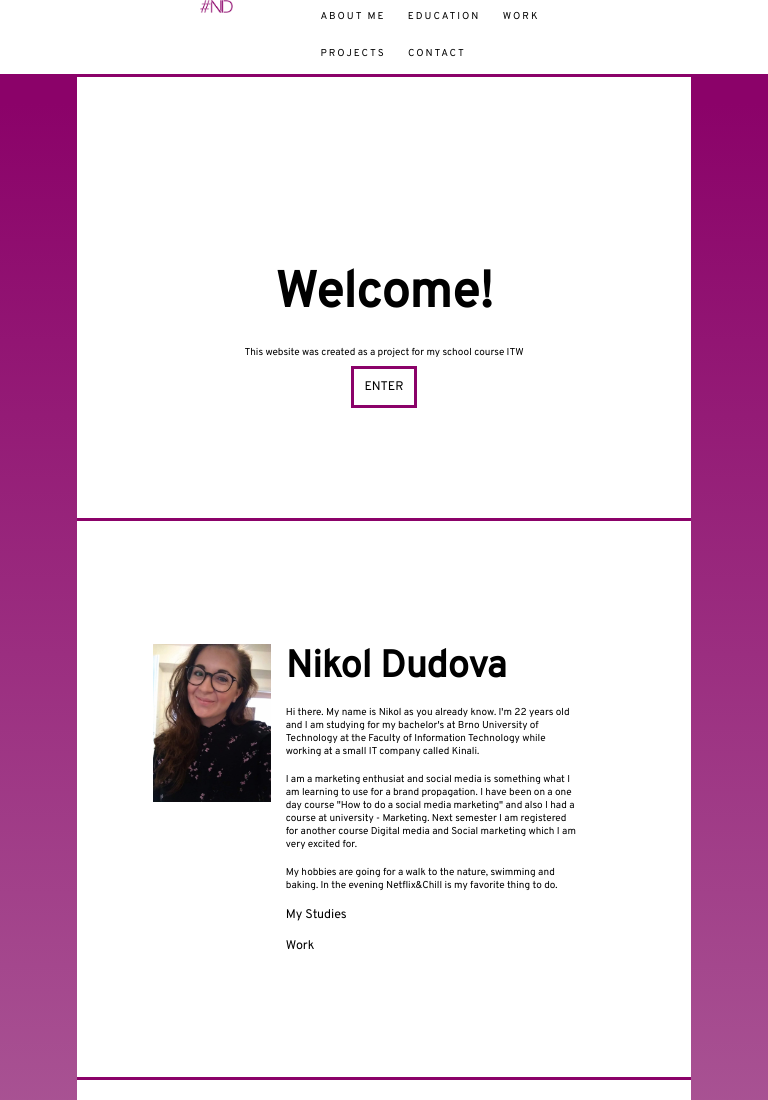
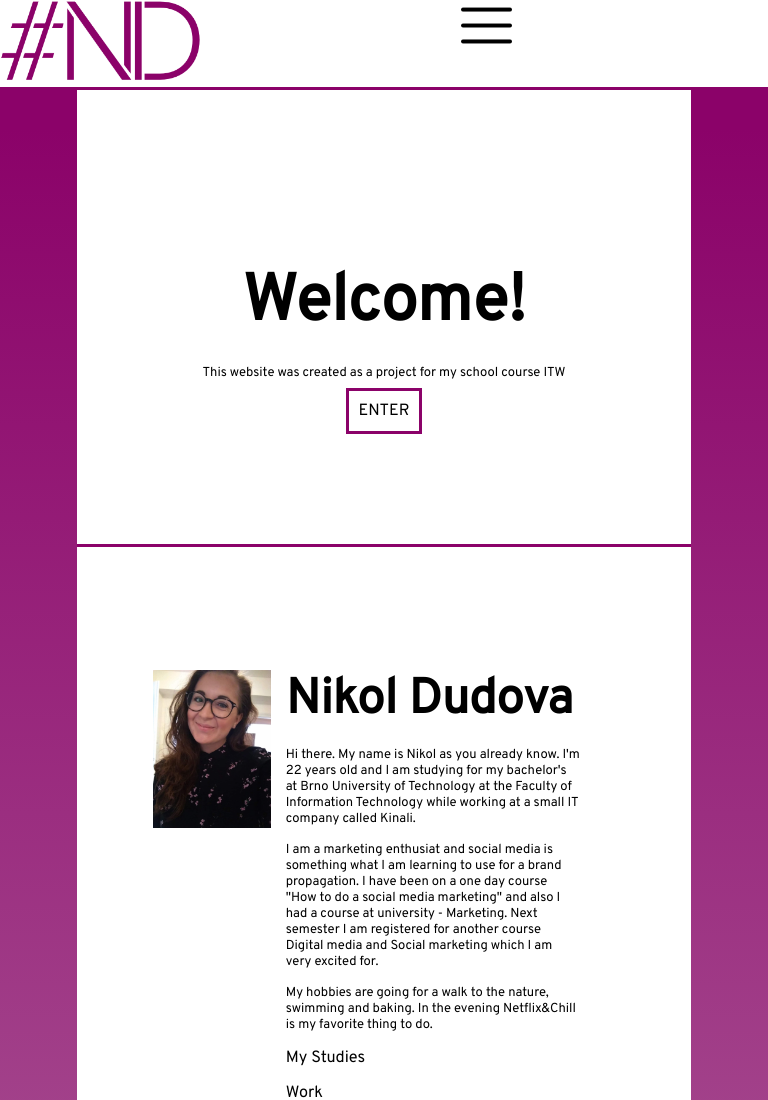
Before and after one commit to nikcadudo/ITW, a plain HTML site: page index.html in a window 768 px wide. Shown: the top 1100 px of the page. Drawn offline with Linux system fonts and the light colour scheme.

Commit message:
hamburger menu for all devices under 1200 px
when wider than 500px menu is not on the very right position

```diff
--- a/index.html
+++ b/index.html
@@ -12,7 +12,7 @@
 </head>
 <body>
 
-    <nav class="nav-menu">
+    <nav class="nav-menu" id="menu">
         <div class="logo" id="nd-logo">
             <a href="http://www.stud.fit.vutbr.cz/~xdudov01/ITWproj2/index.html" class="logo"><img src="mylogo.png" class="logo"></a>
         </div>
--- a/style.css
+++ b/style.css
@@ -239,6 +239,23 @@ h3 {
     font-size: 1.5em;
 }
 
+.sectionref a {
+    float: left;
+    color: black;
+    text-align: center;
+    padding: 10px;
+    text-decoration: none;
+    text-transform: uppercase;
+    letter-spacing: 0.2em;
+}
+
+.sectionref a:hover {
+    background-color: #8b0269;
+    color: white;
+    font-weight: bold;
+    background-position: bottom;
+}
+
 @media (min-width: 1200px){
     html {
         font-size: 16px;
@@ -291,102 +308,11 @@ h3 {
     .dropdown-content li {
         display: inline-block;
     }
-
-    .sectionref a {
-        float: left;
-        color: black;
-        text-align: center;
-        padding: 10px;
-        text-decoration: none;
-        text-transform: uppercase;
-        letter-spacing: 0.2em;
 }
 
-    .sectionref a:hover {
-        background-color: #8b0269;
-        color: white;
-        font-weight: bold;
-        background-position: bottom;
-    }
-}
-
-@media (min-width: 501px) and (max-width: 1199px){
+@media (max-width: 1199px){
     html {
-        font-size: 10px;
-    }
-
-    section {
-        padding-top: 20%;
-        padding-left: 10%;
-        padding-right: 10%;
-        padding-bottom: 20%;
-        border-bottom: #8b0269 solid;
-    }
-
-    .nav-menu {
-        display: flex;
-        overflow: hidden;
-        background-color: white;
-        position: fixed;
-        top: 0;
-        width: 100%;
-        padding-right: 200px;
-        padding-left: 200px;
-        border-bottom: #8b0269 solid;
-    }
-
-    .logo {
-        float: left;
-        width: 30%;
-    }
-
-    .logo img {
-        width: 100%;
-    }
-
-    .dropdown {
-        float: left;
-        width: 70%;
-    }
-
-    .dropdown img {
-        display: none;
-    }
-
-    .dropdown ul {
-        width: 100%;
-    }
-
-    .dropdown-content li {
-        display: inline-block;
-    }
-
-    .sectionref a {
-        float: left;
-        color: black;
-        text-align: center;
-        padding: 10px;
-        text-decoration: none;
-        text-transform: uppercase;
-        letter-spacing: 0.2em;
-    }
-
-    .sectionref a:hover {
-        background-color: #8b0269;
-        color: white;
-        font-weight: bold;
-        background-position: bottom;
-    }
-
-}
-
-@media (max-width: 500px){
-    html {
-        font-size: 10px;
-    }
-
-#empty {
-    padding:0px;
+        font-size: 13px;
     }
 
     .nav-menu {
@@ -402,18 +328,16 @@ h3 {
         width: 18%;
     }
 
-    .logo {
+    #nd-logo {
         float: left;
         background-color: white;
-        text-align: center;
         width: 75%;
     }
 
     .logo img {
-        width: 50%;
+        width: 35%;
     }
 
-    /* Dropdown Button */
     .dropbtn {
         background-color: white;
         border: none;
@@ -425,16 +349,14 @@ h3 {
         width: 10%;
     }
 
-  /* Dropdown button on hover & focus */
     .dropbtn:hover, .dropbtn:focus {
         background-color: #bb86ae;
     }
 
-  /* The container <div> - needed to position the dropdown content */
     .dropdown {
-    float: left;
         position: fixed;
         text-align: right;
+        justify-content: right;
     }
 
     /* Dropdown Content (Hidden by Default) */
@@ -444,7 +366,7 @@ h3 {
     background-color: #f1f1f1;
     min-width: 160px;
     box-shadow: 0px 8px 16px 0px rgba(0,0,0,0.2);
-    z-index: 1;
+    z-index: -1;
     }
 
     /* Links inside the dropdown */
@@ -464,5 +386,14 @@ h3 {
 
     /* Show the dropdown menu (use JS to add this class to the .dropdown-content container when the user clicks on the dropdown button) */
     .show {display: block;}
+}
 
+@media (max-width: 500px){
+    html {
+        font-size: 10px;
     }
+
+    #empty {
+        padding:0px;
+    }
+}
```
Lines whose indentation alone changed are shown as unchanged.
